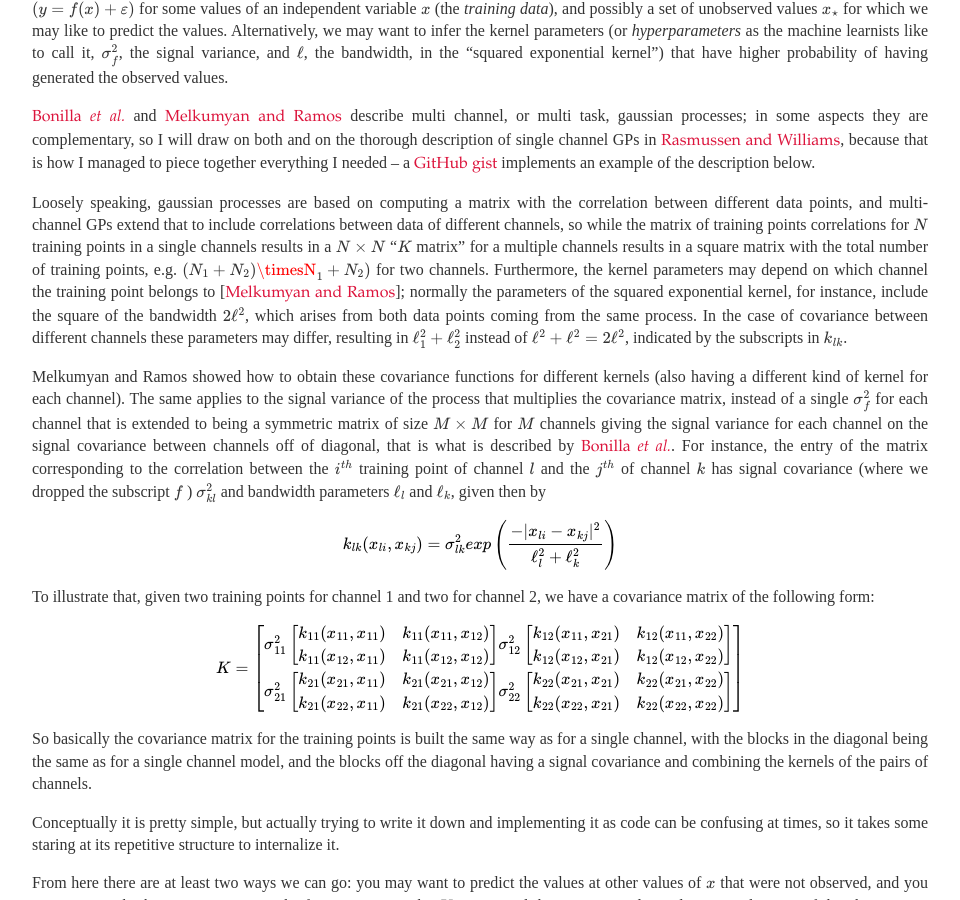
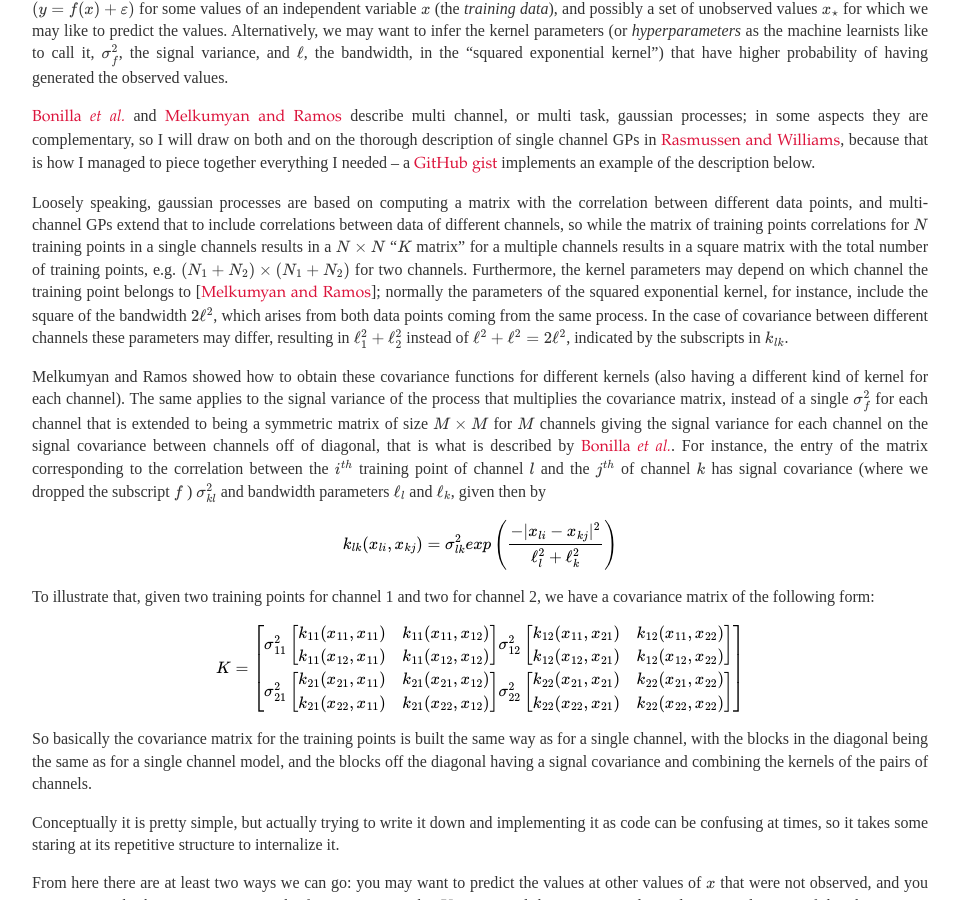
Before and after one commit to caesoma/caesoma.github.io, a Jekyll site: the page built from index.html, in a window 1280 px wide and 900 px high, scrolled down 2917 px. Shown: the whole window, without its empty margins (160-1120 px from the left). Built offline with Jekyll 4.4.1, drawn with Linux system fonts in a browser that asks for light colours; formulas are drawn with MathJax 3; the list of posts is cut into pages by our own code.

Commit message:
correct latex env

```diff
--- a/_posts/2018-05-28-multichannel-gaussian-processes-pt2.md
+++ b/_posts/2018-05-28-multichannel-gaussian-processes-pt2.md
@@ -13,7 +13,7 @@ Alternatively, we may want to infer the kernel parameters (or _hyperparameters_
 
 [Bonilla _et al._](https://papers.nips.cc/paper/3189-multi-task-gaussian-process-prediction) and [Melkumyan and Ramos](https://www.ijcai.org/Proceedings/11/Papers/238.pdf) describe multi channel, or multi task, gaussian processes; in some aspects they are complementary, so I will draw on both and on the thorough description of single channel GPs in [Rasmussen and Williams](http://www.gaussianprocess.org/gpml/), because that is how I managed to piece together everything I needed -- a [GitHub gist](https://gist.github.com/caesoma) implements an example of the description below.
 
-Loosely speaking, gaussian processes are based on computing a matrix with the correlation between different data points, and multi-channel GPs extend that to include correlations between data of different channels, so while the matrix of training points correlations for \\( N \\) training points in a single channels results in a \\(N \times N\\) "\\( K \\) matrix" for a multiple channels results in a square matrix with the total number of training points, e.g. \\((N_1+N_2)\timesN_1+N_2)\\) for two channels.
+Loosely speaking, gaussian processes are based on computing a matrix with the correlation between different data points, and multi-channel GPs extend that to include correlations between data of different channels, so while the matrix of training points correlations for \\( N \\) training points in a single channels results in a \\(N \times N\\) "\\( K \\) matrix" for a multiple channels results in a square matrix with the total number of training points, e.g. \\((N_1+N_2) \times (N_1+N_2)\\) for two channels.
 Furthermore, the kernel parameters may depend on which channel the training point belongs to [[Melkumyan and Ramos](https://www.ijcai.org/Proceedings/11/Papers/238.pdf)]; normally the parameters of the squared exponential kernel, for instance, include the square of the bandwidth \\( 2\ell^2 \\), which arises from both data points coming from the same process.
 In the case of covariance between different channels these parameters may differ, resulting in \\( \ell_1^2 + \ell_2^2 \\) instead of \\( \ell^2 + \ell^2 = 2\ell^2\\), indicated by the subscripts in \\( k_{lk} \\).
 
```
